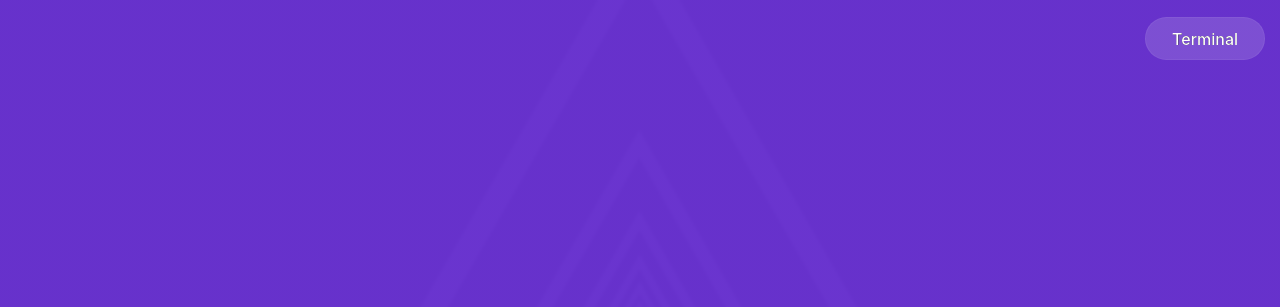
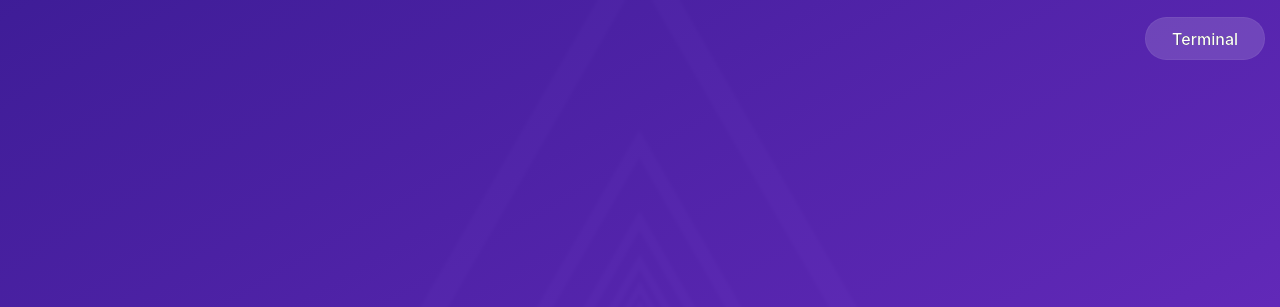
Before and after one commit to mrspecht/landing-page, a plain HTML site: page index.html in a window 1280 px wide. Shown: the top 307 px of the page. Drawn offline with nearby package versions, Linux system fonts and the light colour scheme.

Commit message:
New background

```diff
--- a/assets/style/index.css
+++ b/assets/style/index.css
@@ -19,7 +19,8 @@
   height: 100vh;
   height: calc(var(--vh, 1vh) * 100);
   font-size: 100%;
-  background-image: linear-gradient(rgb(104 50 206 / .99) 0%, rgb(104 50 206 / .99) 100%), url(../img/triangle.gif?v=2);
+  /* background-image: linear-gradient(rgb(104 50 206 / .99) 0%, rgb(104 50 206 / .99) 100%), url(../img/triangle.gif?v=2); */
+  background-image: linear-gradient(150deg, rgb(63 29 153 / .99) 0%, rgb(115 47 202 / .99) 100%), url(../img/triangle.gif?v=2);
   background-size: cover;
   background-position: center;
   background-repeat: no-repeat;
```
